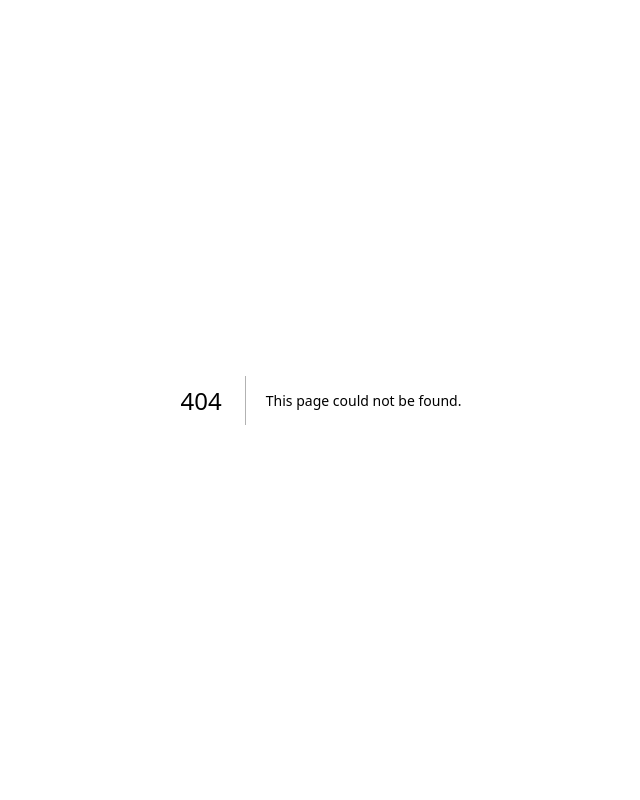
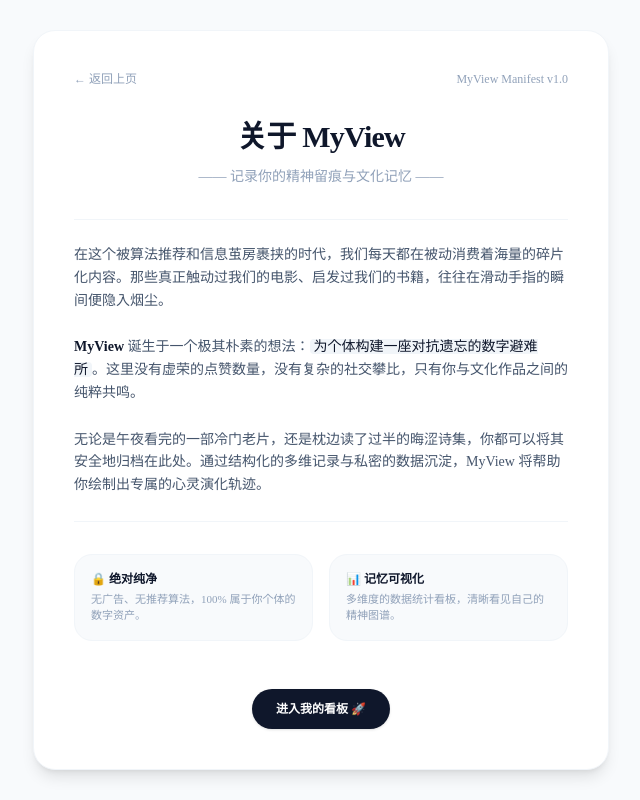
Before and after one commit to Linfye/MyView, a Next.js app: page /about in a window 1280 px wide. Before the commit this address had no page. Shown: the whole page, without its empty margins (319-959 px from the left). Built offline with nearby package versions, Linux system fonts and the light colour scheme.

Commit message:
add about

```diff
--- a/src/app/(app)/layout.tsx
+++ b/src/app/(app)/layout.tsx
@@ -26,7 +26,7 @@ export default async function AppLayout({
     .eq("id", user.id)
     .single();
 
-  // 生成一个优雅的右上角圆形文字头像（截取昵称或用户名的第一个字，强制转为大写）
+  // 生成一个优雅的右上角圆形文字头像
   const initialLetter = (profile?.display_name || profile?.username || "M")
     .charAt(0)
     .toUpperCase();
@@ -64,6 +64,14 @@ export default async function AppLayout({
                 密友圈
               </Link>
 
+              {/* 💡 满足需求：在这里无缝嵌入关于页面 */}
+              <Link
+                href="/about"
+                className="transition-colors hover:text-slate-900 text-slate-600 font-medium flex items-center gap-1"
+              >
+                关于 MyView 📖
+              </Link>
+
               {profile?.is_admin && (
                 <Link
                   href="/admin"
@@ -75,9 +83,8 @@ export default async function AppLayout({
             </nav>
           </div>
 
-          {/* 🌟 右侧动态用户信息：整合头像与昵称点击 🌟 */}
+          {/* 右侧动态用户信息 */}
           <div className="flex items-center gap-4">
-            {/* 点击昵称或头像均能秒切进入设置页面 */}
             <Link
               href="/settings"
               className="flex items-center gap-2 group cursor-pointer"
@@ -86,7 +93,6 @@ export default async function AppLayout({
                 {profile?.display_name || "未命名用户"}
               </span>
 
-              {/* 精致的圆形文字头像 */}
               <div className="w-8 h-8 rounded-full bg-slate-900 text-white font-bold text-xs flex items-center justify-center border border-slate-200 shadow-sm group-hover:bg-slate-800 transition-colors">
                 {initialLetter}
               </div>
--- a/src/app/(app)/works/[id]/edit/page.tsx
+++ b/src/app/(app)/works/[id]/edit/page.tsx
@@ -33,6 +33,7 @@ export default function EditWorkPage({
 
   const [fetching, setFetching] = useState(true);
   const [loading, setLoading] = useState(false);
+  const [deleting, setDeleting] = useState(false); // 💡 新增：删除状态锁
   const router = useRouter();
   const supabase = createClient();
 
@@ -81,6 +82,27 @@ export default function EditWorkPage({
     }
     fetchItem();
   }, [id, supabase, router]);
+
+  // 💡 新增：核心删除逻辑
+  const handleDelete = async () => {
+    const confirmed = window.confirm(
+      `确定要彻底删除《${title}》的记忆档案吗？此操作不可撤销。`,
+    );
+    if (!confirmed) return;
+
+    setDeleting(true);
+
+    const { error } = await supabase.from("user_items").delete().eq("id", id);
+
+    if (error) {
+      alert("删除失败：" + error.message);
+      setDeleting(false);
+      return;
+    }
+
+    router.push("/works");
+    router.refresh();
+  };
 
   const handleUpdate = async (e: React.FormEvent) => {
     e.preventDefault();
@@ -162,9 +184,22 @@ export default function EditWorkPage({
     );
 
   return (
-    <div className="max-w-2xl mx-auto bg-white p-8 rounded-2xl border border-slate-100 shadow-sm">
+    <div className="max-w-2xl mx-auto bg-white p-8 rounded-2xl border border-slate-100 shadow-sm relative">
+      {/* 💡 顶层右上角：精美的危险区单项删除按钮 */}
+      <div className="absolute top-8 right-8">
+        <Button
+          type="button"
+          variant="ghost"
+          disabled={loading || deleting}
+          onClick={handleDelete}
+          className="text-xs text-red-500 hover:text-red-600 hover:bg-red-50 transition-colors h-8 rounded-lg px-3"
+        >
+          {deleting ? "正在抹除..." : "🗑️ 删除此记录"}
+        </Button>
+      </div>
+
       <h1 className="text-xl font-bold text-slate-900">编辑归档记录</h1>
-      <p className="text-sm text-slate-500 mt-1">
+      <p className="text-sm text-slate-500 mt-1 max-w-[75%]">
         正在修改《{title}》的记忆档案。
       </p>
 
@@ -368,10 +403,15 @@ export default function EditWorkPage({
         </div>
 
         <div className="flex gap-4 justify-end border-t pt-4">
-          <Button type="button" variant="outline" onClick={() => router.back()}>
+          <Button
+            type="button"
+            variant="outline"
+            disabled={loading || deleting}
+            onClick={() => router.back()}
+          >
             取消
           </Button>
-          <Button type="submit" disabled={loading}>
+          <Button type="submit" disabled={loading || deleting}>
             {loading ? "保存修改..." : "更新归档"}
           </Button>
         </div>
--- /dev/null
+++ b/src/app/about/page.tsx
@@ -0,0 +1,80 @@
+"use client";
+
+import { useEffect, useState } from "react";
+import { useRouter } from "next/navigation"; // 💡 next/navigation 负责留给 useRouter
+import Link from "next/link"; // 💡 记住：Link 组件必须单独从 "next/link" 导入！
+
+export default function AboutPage() {
+  const router = useRouter();
+
+  return (
+    <div className="flex min-h-screen flex-col items-center justify-center bg-slate-50 p-6 font-sans">
+      <div className="max-w-xl w-full bg-white p-10 rounded-3xl shadow-lg border border-slate-100 space-y-8">
+        {/* 顶部面包屑/返回 */}
+        <div className="flex justify-between items-center text-xs text-slate-400">
+          <button
+            onClick={() => router.back()}
+            className="hover:text-slate-900 transition-colors flex items-center gap-1"
+          >
+            ← 返回上页
+          </button>
+          <span>MyView Manifest v1.0</span>
+        </div>
+
+        {/* 品牌理念 */}
+        <div className="space-y-3 text-center">
+          <h1 className="text-3xl font-black text-slate-900 tracking-tight">
+            关于 MyView
+          </h1>
+          <p className="text-sm text-slate-400 font-medium">
+            —— 记录你的精神留痕与文化记忆 ——
+          </p>
+        </div>
+
+        <div className="space-y-6 text-slate-600 text-sm leading-relaxed border-y border-slate-100 py-6">
+          <p>
+            在这个被算法推荐和信息茧房裹挟的时代，我们每天都在被动消费着海量的碎片化内容。那些真正触动过我们的电影、启发过我们的书籍，往往在滑动手指的瞬间便隐入烟尘。
+          </p>
+          <p>
+            <strong className="text-slate-900">MyView</strong>{" "}
+            诞生于一个极其朴素的想法：
+            <span className="bg-slate-100 px-1 rounded font-medium text-slate-900">
+              为个体构建一座对抗遗忘的数字避难所
+            </span>
+            。这里没有虚荣的点赞数量，没有复杂的社交攀比，只有你与文化作品之间的纯粹共鸣。
+          </p>
+          <p>
+            无论是午夜看完的一部冷门老片，还是枕边读了过半的晦涩诗集，你都可以将其安全地归档在此处。通过结构化的多维记录与私密的数据沉淀，MyView
+            将帮助你绘制出专属的心灵演化轨迹。
+          </p>
+        </div>
+
+        {/* 特性矩阵 */}
+        <div className="grid grid-cols-2 gap-4">
+          <div className="p-4 bg-slate-50 rounded-2xl border border-slate-100">
+            <h3 className="text-xs font-bold text-slate-900">🔒 绝对纯净</h3>
+            <p className="text-[11px] text-slate-400 mt-1">
+              无广告、无推荐算法，100% 属于你个体的数字资产。
+            </p>
+          </div>
+          <div className="p-4 bg-slate-50 rounded-2xl border border-slate-100">
+            <h3 className="text-xs font-bold text-slate-900">📊 记忆可视化</h3>
+            <p className="text-[11px] text-slate-400 mt-1">
+              多维度的数据统计看板，清晰看见自己的精神图谱。
+            </p>
+          </div>
+        </div>
+
+        {/* 底部导航链接 */}
+        <div className="pt-4 text-center">
+          <Link
+            href="/dashboard"
+            className="inline-flex items-center gap-2 px-6 py-3 rounded-full bg-slate-900 hover:bg-slate-800 text-white text-xs font-semibold shadow-sm transition-all hover:scale-105"
+          >
+            进入我的看板 🚀
+          </Link>
+        </div>
+      </div>
+    </div>
+  );
+}
--- a/src/app/page.tsx
+++ b/src/app/page.tsx
@@ -1,20 +1,42 @@
+import Link from "next/link";
+
 export default function Home() {
   return (
-    <div className="min-h-screen bg-slate-50 flex flex-col items-center justify-center p-6 text-center">
-      <div className="max-w-md space-y-6 bg-white p-8 rounded-3xl border border-slate-100 shadow-sm">
-        <h1 className="text-3xl font-extrabold text-slate-900 tracking-tight">
-          MyView
-        </h1>
-        <p className="text-sm text-slate-500 leading-relaxed">
-          欢迎来到您的私密书影自留地。记录记忆，同频共振。
-        </p>
-        <div className="pt-4 flex flex-col gap-2">
-          <a
+    <div className="flex min-h-screen flex-col items-center justify-center bg-slate-50 p-6 text-center font-sans">
+      <div className="max-w-md w-full space-y-6">
+        <div className="space-y-2">
+          <h1 className="text-4xl font-black text-slate-900 tracking-tight">
+            MyView
+          </h1>
+          <p className="text-slate-500 text-sm">
+            构建属于你个体的数字文化记忆中枢
+          </p>
+        </div>
+
+        {/* 核心主页操作按钮群 */}
+        <div className="flex flex-col sm:flex-row gap-3 justify-center pt-4">
+          <Link
             href="/login"
-            className="w-full bg-slate-900 text-white text-sm font-semibold py-2.5 rounded-xl hover:bg-slate-800 transition-colors block"
+            className="px-6 py-2.5 rounded-xl bg-slate-900 hover:bg-slate-800 text-white text-xs font-semibold shadow-sm transition-all"
           >
-            进入系统
-          </a>
+            立即登录登录
+          </Link>
+          <Link
+            href="/signup"
+            className="px-6 py-2.5 rounded-xl bg-white hover:bg-slate-50 text-slate-800 text-xs font-semibold border border-slate-200 transition-all"
+          >
+            注册通行证
+          </Link>
+        </div>
+
+        {/* 💡 主页底部的 About 入口 —— 显得极有情怀与独立站特色 */}
+        <div className="pt-8 border-t border-slate-200/60">
+          <Link
+            href="/about"
+            className="text-xs font-medium text-slate-400 hover:text-slate-900 underline underline-offset-4 transition-colors"
+          >
+            了解 MyView 的产品信念与初心 📖
+          </Link>
         </div>
       </div>
     </div>
```
